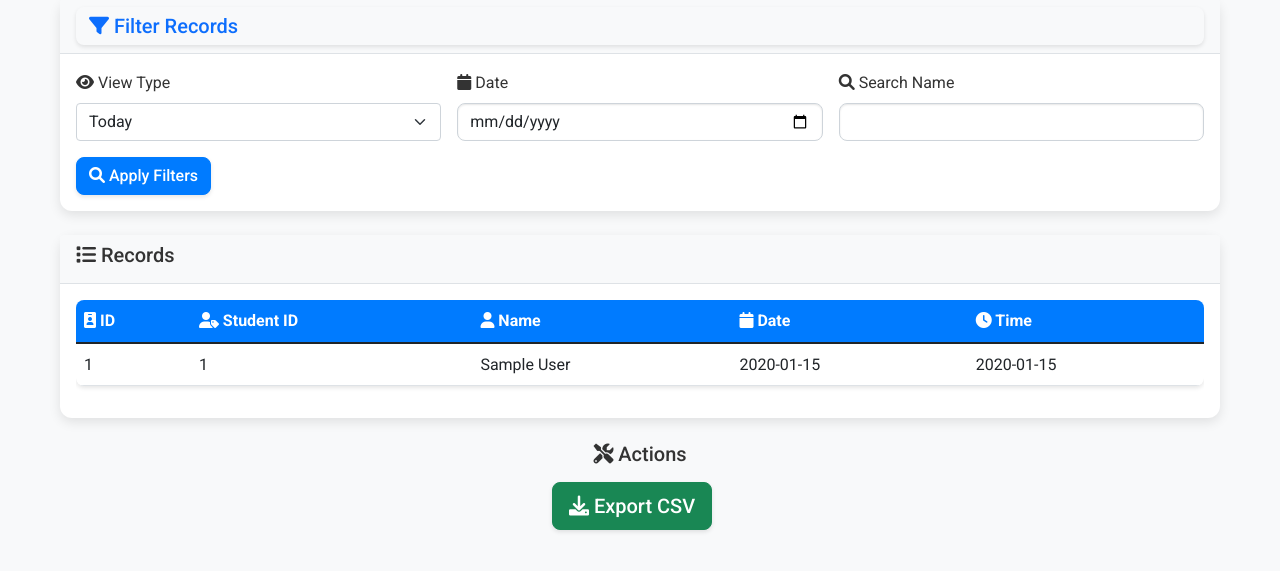
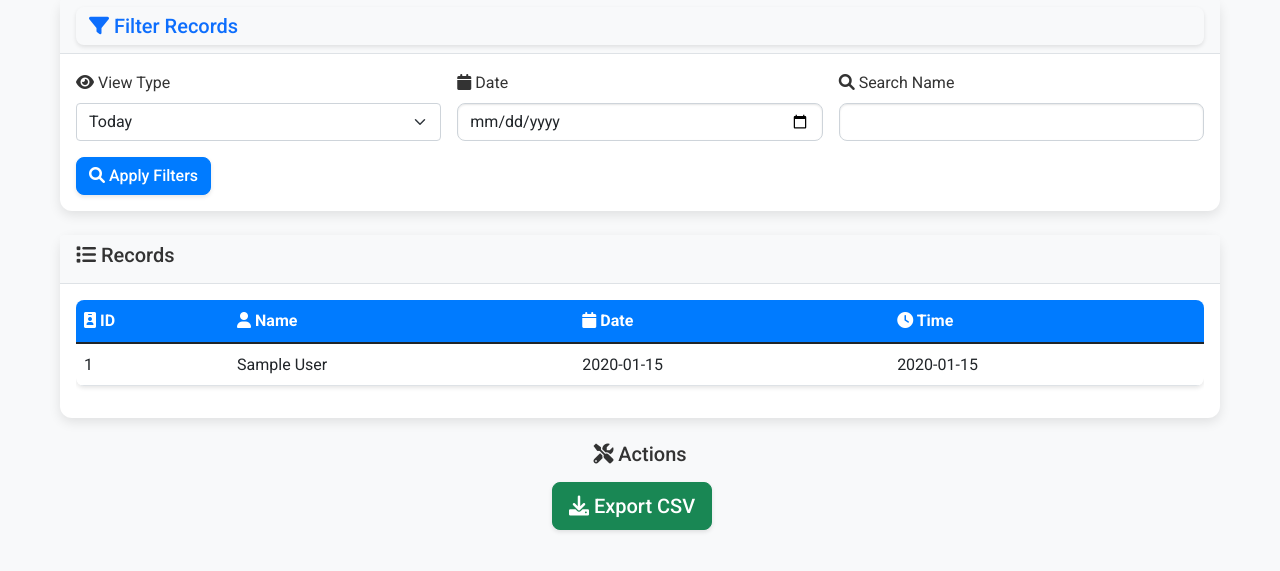
Before and after one commit to Shreyarg-77/face_attendance, a Flask app: page /attendance in a window 1280 px wide. Shown: the part 177-748 px from the top of the page. Run offline with Flask 3, Linux system fonts and the light colour scheme; a user stored in the database is signed in; tables that the repository leaves empty hold one stand-in row (values such as "Sample post").

Commit message:
Chnaged code

```diff
--- a/templates/attendance.html
+++ b/templates/attendance.html
@@ -44,7 +44,6 @@
             <thead>
                 <tr>
                     <th><i class="fas fa-id-badge"></i> ID</th>
-                    <th><i class="fas fa-user-tag"></i> Student ID</th>
                     <th><i class="fas fa-user"></i> Name</th>
                     <th><i class="fas fa-calendar"></i> Date</th>
                     <th><i class="fas fa-clock"></i> Time</th>
@@ -53,8 +52,7 @@
             <tbody>
                 {% for record in records %}
                 <tr>
-                    <td>{{ record.id }}</td>
-                    <td>{{ record.student_id }}</td>
+                    <td>{{ record.student.class_display_id }}</td>
                     <td>{{ record.student.name }}</td>
                     <td>{{ record.date }}</td>
                     <td>{{ record.time }}</td>
```
